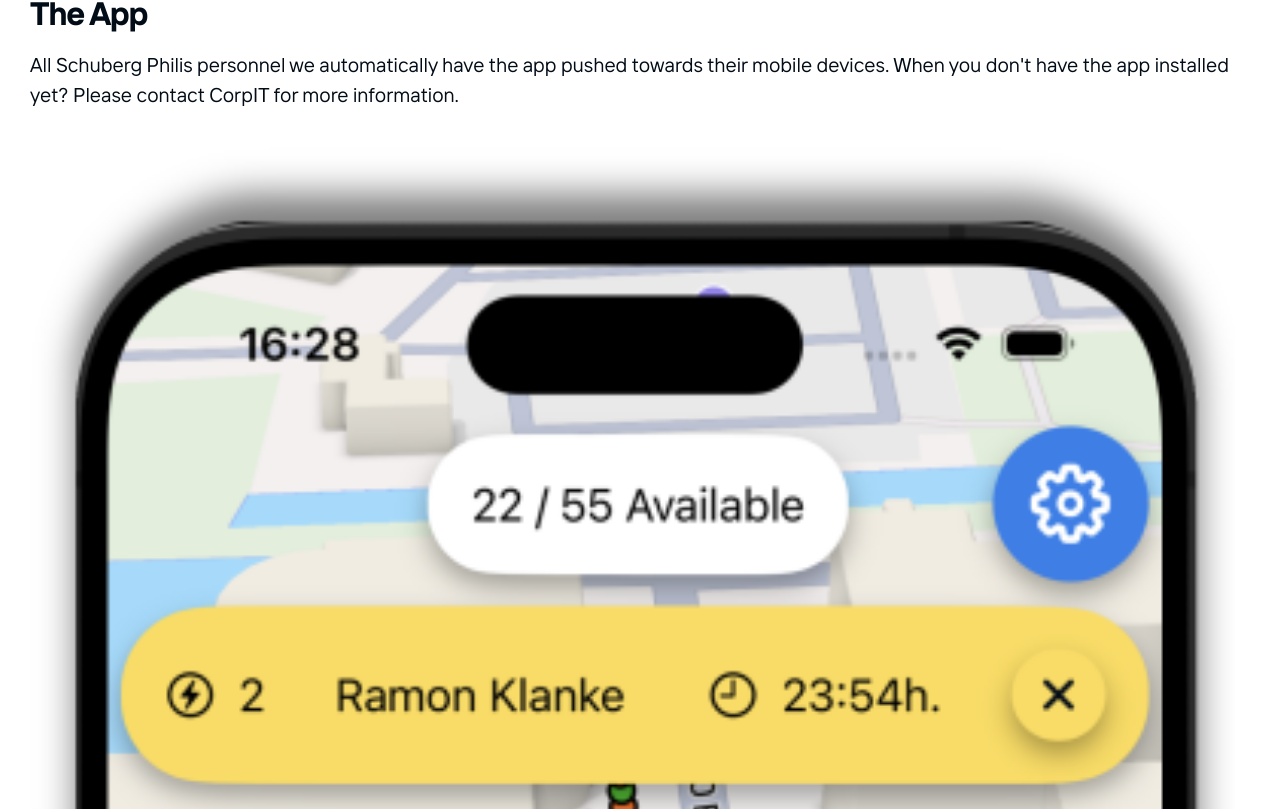
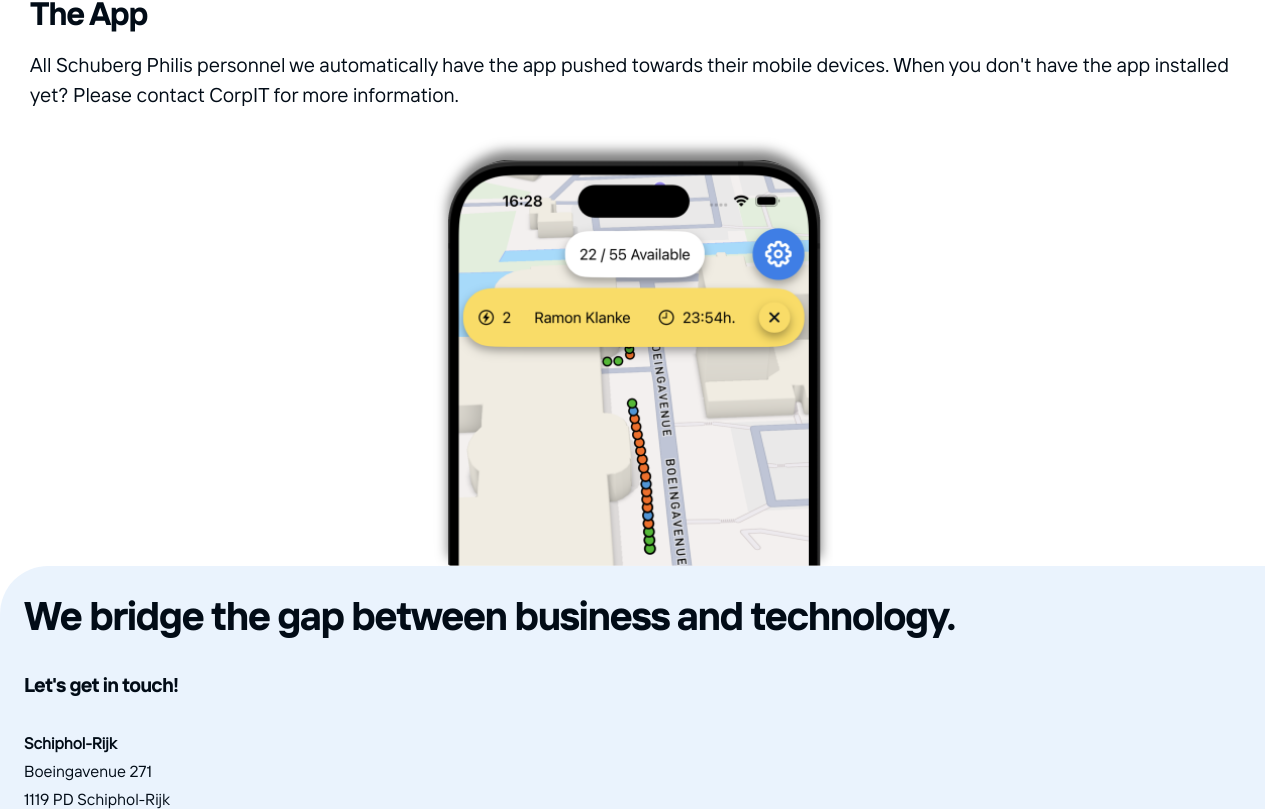
Before and after one commit to schubergphilis/sbp_charge_please_web, a React (Vite) app: page / in a window 1280 px wide. Shown: the part 551-1360 px from the top of the page. Built offline with nearby package versions, Linux system fonts and the light colour scheme; a web font is replaced by a local one.

Commit message:
fix: Small adjustment for image sizing

```diff
--- a/src/components/AppBox.tsx
+++ b/src/components/AppBox.tsx
@@ -30,7 +30,7 @@ const Container = styled.div`
 const AppImage = styled.img`
 	display: block;
 	margin: auto;
-	float: right;
+	max-width: 20em;
 `
 
 export default AppBox
```
